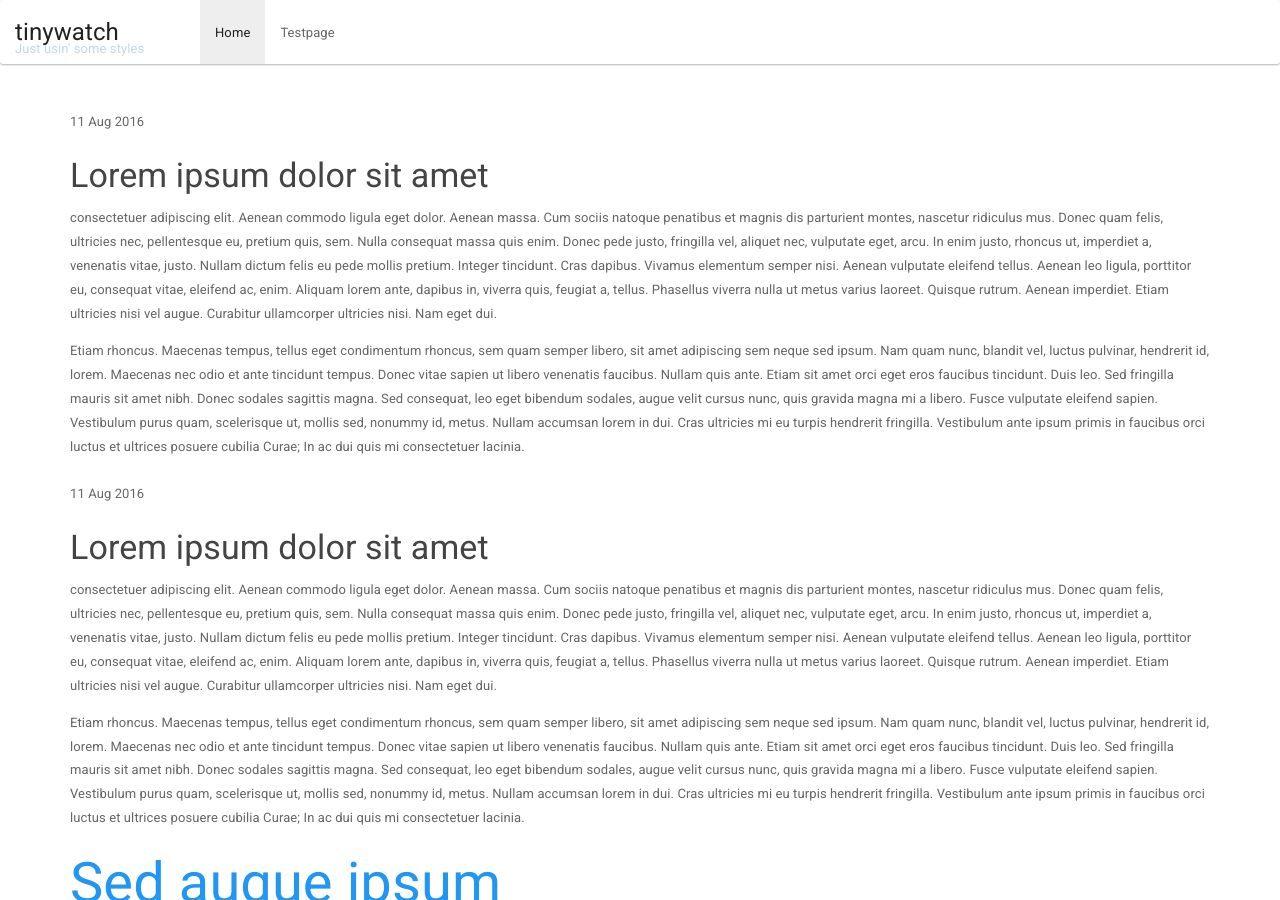
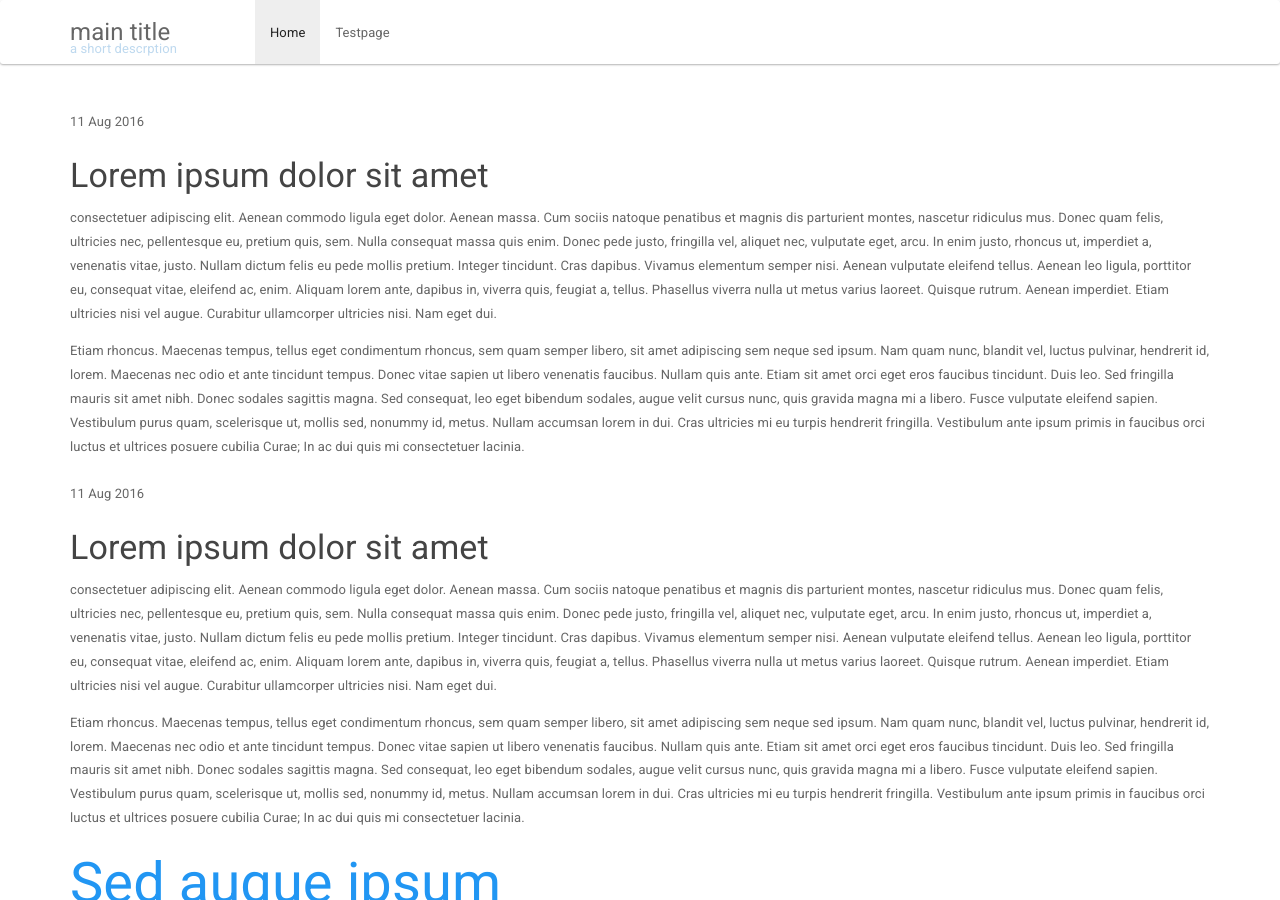
Before and after one commit to thorstenweber83/thorstenweber83.github.io, a Jekyll site: the page built from index.html, in a window 1280 px wide and 900 px high. Built offline with Jekyll 4.4.1, drawn with Linux system fonts in a browser that asks for light colours; the list of posts is cut into pages by our own code.

Commit message:
styles, layout, page title, description

```diff
--- a/_config.yml
+++ b/_config.yml
@@ -2,7 +2,7 @@ excerpt_separator: ""
 highlighter: rouge
 markdown: kramdown
 url: http://thorstenweber83.github.io
-title: tinywatch
+title: main title
 tagline: bootswatch tinypress theme
-description: Just usin' some styles
+description: a short descrption
 paginate: 5
--- a/_includes/navbar.html
+++ b/_includes/navbar.html
@@ -1,5 +1,5 @@
 <nav class="navbar navbar-default">
-  <div class="container-fluid">
+  <div class="container">
     <div class="navbar-header">
       <button type="button" class="btn btn-default navbar-toggle collapsed" data-toggle="collapse"  data-target="#navbar-collapse-header" aria-expanded="false">
         <span class="sr-only">Toggle navigation</span>
--- a/index.html
+++ b/index.html
@@ -32,6 +32,6 @@ title: Home
       <li class="next"><a href="/page{{paginator.previous_page}}">&rarr; Newer</a></li>
     {% endif %}
   {% else %}
-      <li class="next disabled"><a href="#">&rarr; Newer</a></li>
+      <li class="next disabled"><a href="#">Newer &rarr;</a></li>
   {% endif %}
 </ul>
--- a/less/main.less
+++ b/less/main.less
@@ -5,6 +5,8 @@
 .navbar-brand{
   min-width: 200px;
   position: relative;
+  padding-top: 16px;
+  font-size: 30px;
   .subtitle{
    position: absolute;
    font-size: small;
```
